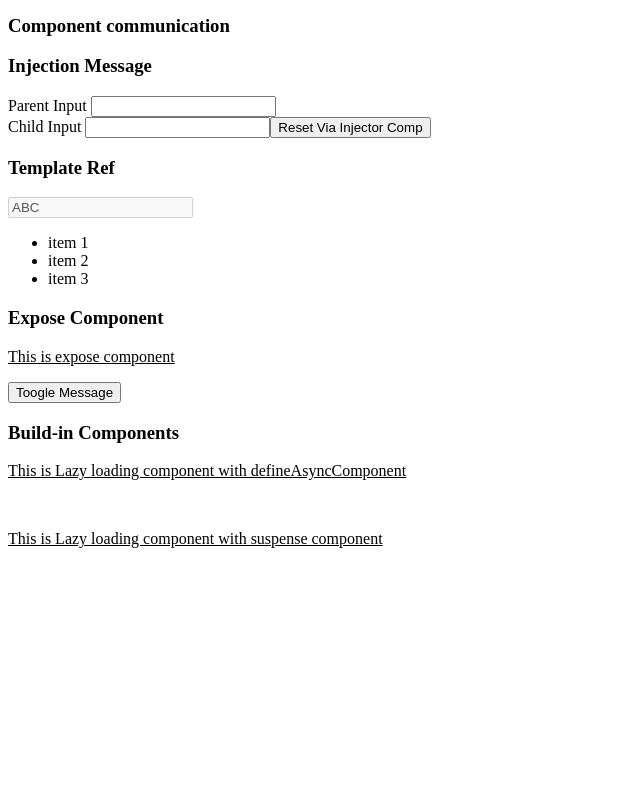
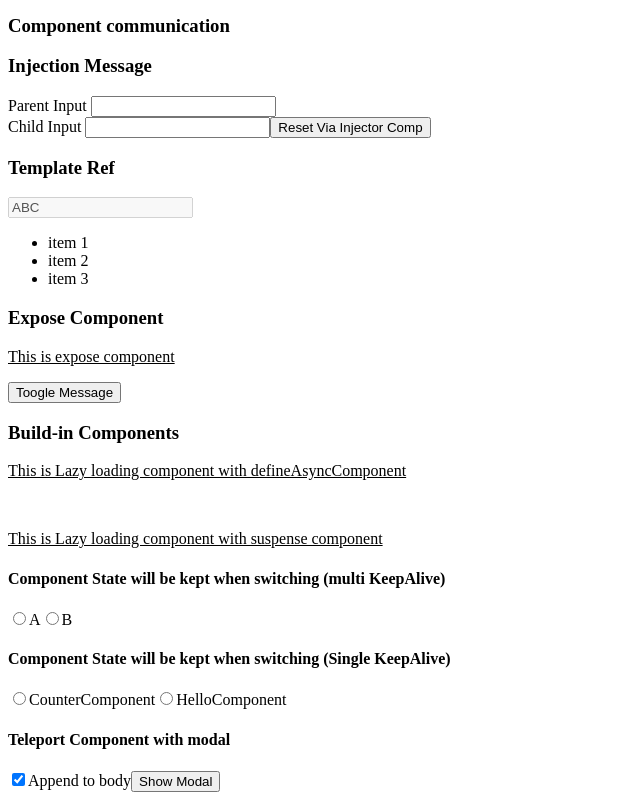
Before and after one commit to kientrant1/practice-vue, a Vue app: page / in a window 1280 px wide. Shown: the part 1489-2289 px from the top of the page, without its empty margins (0-640 px from the left). Before the commit the page ends 2053 px from the top, so only its background shows below. Built offline with nearby package versions, Linux system fonts and the light colour scheme.

Commit message:
Teleport and KeepAlive

```diff
--- a/src/components/sfcs/BuildInComponent.vue
+++ b/src/components/sfcs/BuildInComponent.vue
@@ -1,7 +1,12 @@
 <script setup lang="ts">
-import { defineAsyncComponent } from 'vue'
+import { defineAsyncComponent, ref } from 'vue'
 import type { Component } from 'vue'
 import LoadingComponent from './LoadingComponent.vue'
+import KeepAliveComponent from './KeepAliveComponent.vue'
+import ModalComponent from './ModalComponent.vue'
+
+const isShownModal = ref<boolean>(false)
+const isAppendToBody = ref<boolean>(true)
 
 const fetchComponent = new Promise<Component>((resolve) => {
   setTimeout(() => {
@@ -19,12 +24,29 @@ const AsyncComp = defineAsyncComponent({
 
 <template>
   <h3>Build-in Components</h3>
-  <AsyncComp message="This is Lazy loading component with defineAsyncComponent" />
+  <AsyncComp
+    message="This is Lazy loading component with defineAsyncComponent"
+  />
   <br />
   <suspense>
-    <AsyncComp message="This is Lazy loading component with suspense component" />
+    <AsyncComp
+      message="This is Lazy loading component with suspense component"
+    />
     <template #fallback><span class="loading-text">Loading...</span></template>
   </suspense>
+  <div>
+    <KeepAliveComponent />
+  </div>
+  <div>
+    <h4>Teleport Component with modal</h4>
+    <label><input v-model="isAppendToBody" type="checkbox" value="true" />Append to body</label>
+    <button id="show-modal" @click="isShownModal = true">Show Modal</button>
+    <Teleport :to="'body'" :disabled="!isAppendToBody">
+      <ModalComponent :show="isShownModal" @close="isShownModal = false">
+        <template #header>This is modal header</template>
+      </ModalComponent>
+    </Teleport>
+  </div>
 </template>
 
 <style>
--- /dev/null
+++ b/src/components/sfcs/CounterComponent.vue
@@ -0,0 +1,11 @@
+<script setup lang="ts">
+import { ref } from 'vue'
+const props = defineProps<{ name: string}>()
+const count = ref<number>(0)
+</script>
+
+<template>
+  <p>Current component: {{props.name || 'N/A'}}</p>
+  <span>count: {{ count }}</span>
+  <button @click="count++">+</button>
+</template>
--- /dev/null
+++ b/src/components/sfcs/KeepAliveComponent.vue
@@ -0,0 +1,49 @@
+<script setup lang="ts">
+import { ref, shallowRef } from 'vue'
+import type { Component } from 'vue'
+import CounterComponent from './CounterComponent.vue'
+import HelloComponent from './HelloComponent.vue'
+
+const currentName = ref<string>()
+const currentComponent = shallowRef<Component>()
+</script>
+
+<template>
+  <div class="demo">
+    <h4>Component State will be kept when switching (multi KeepAlive)</h4>
+    <label><input v-model="currentName" type="radio" value="A" />A</label>
+    <label><input v-model="currentName" type="radio" value="B" />B</label>
+    <KeepAlive>
+      <component
+        :is="CounterComponent"
+        v-if="currentName === 'A'"
+        v-bind="{ name: 'A' }"
+      />
+    </KeepAlive>
+    <KeepAlive>
+      <component
+        :is="CounterComponent"
+        v-if="currentName === 'B'"
+        v-bind="{ name: 'B' }"
+      />
+    </KeepAlive>
+    <h4>Component State will be kept when switching (Single KeepAlive)</h4>
+    <label
+      ><input
+        v-model="currentComponent"
+        type="radio"
+        :value="CounterComponent"
+      />CounterComponent</label
+    >
+    <label
+      ><input
+        v-model="currentComponent"
+        type="radio"
+        :value="HelloComponent"
+      />HelloComponent</label
+    >
+    <KeepAlive>
+      <component :is="currentComponent" />
+    </KeepAlive>
+  </div>
+</template>
--- /dev/null
+++ b/src/components/sfcs/ModalComponent.vue
@@ -0,0 +1,102 @@
+<script setup lang="ts">
+interface IEmits {
+  (eventName: 'close'): void;
+}
+
+const props = defineProps<{
+  show: Boolean,
+}>()
+const emit = defineEmits<IEmits>()
+</script>
+
+<template>
+  <Transition name="modal">
+    <div v-if="props.show" class="modal-mask">
+      <div class="modal-wrapper">
+        <div class="modal-container">
+          <div class="modal-header">
+            <slot name="header">default header</slot>
+          </div>
+
+          <div class="modal-body">
+            <slot name="body">default body</slot>
+          </div>
+
+          <div class="modal-footer">
+            <slot name="footer">
+              default footer
+              <button class="modal-default-button" @click="emit('close')">
+                OK
+              </button>
+            </slot>
+          </div>
+        </div>
+      </div>
+    </div>
+  </Transition>
+</template>
+
+<style scoped>
+.modal-mask {
+  position: fixed;
+  z-index: 9998;
+  top: 0;
+  left: 0;
+  width: 100%;
+  height: 100%;
+  background-color: rgba(0, 0, 0, 0.5);
+  display: table;
+  transition: opacity 0.3s ease;
+}
+
+.modal-wrapper {
+  display: table-cell;
+  vertical-align: middle;
+}
+
+.modal-container {
+  width: 300px;
+  margin: 0px auto;
+  padding: 20px 30px;
+  background-color: #fff;
+  border-radius: 2px;
+  box-shadow: 0 2px 8px rgba(0, 0, 0, 0.33);
+  transition: all 0.3s ease;
+}
+
+.modal-header h3 {
+  margin-top: 0;
+  color: #42b983;
+}
+
+.modal-body {
+  margin: 20px 0;
+}
+
+.modal-default-button {
+  float: right;
+}
+
+/*
+ * The following styles are auto-applied to elements with
+ * transition="modal" when their visibility is toggled
+ * by Vue.js.
+ *
+ * You can easily play with the modal transition by editing
+ * these styles.
+ */
+
+.modal-enter-from {
+  opacity: 0;
+}
+
+.modal-leave-to {
+  opacity: 0;
+}
+
+.modal-enter-from .modal-container,
+.modal-leave-to .modal-container {
+  -webkit-transform: scale(1.1);
+  transform: scale(1.1);
+}
+</style>
```
